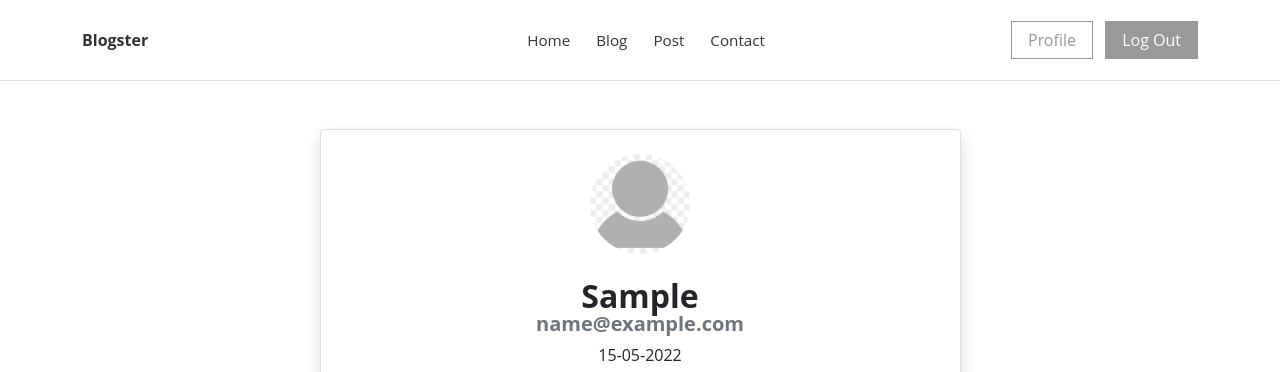
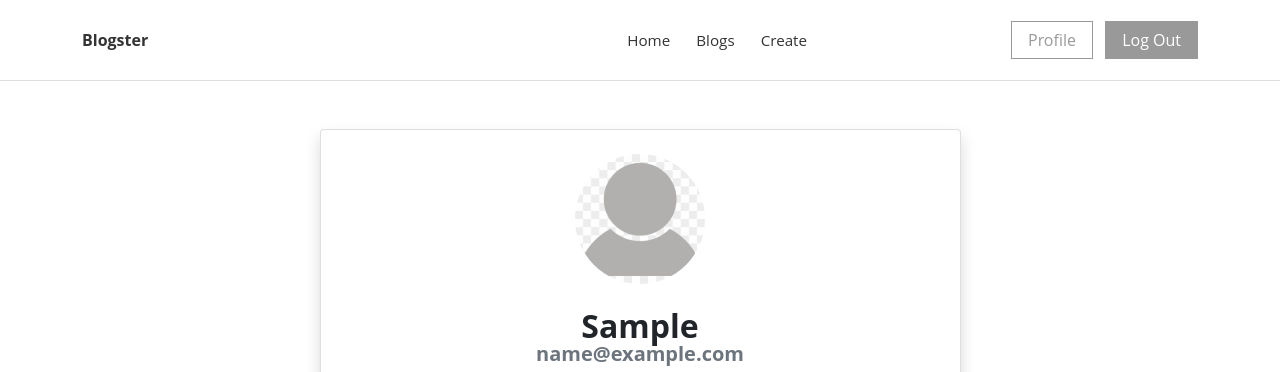
Before and after one commit to Hussein-omar-osman/Blog-Flask, a Flask app: page /account in a window 1280 px wide. Shown: the top 372 px of the page. Run offline with Flask 2, Linux system fonts and the light colour scheme; the visitor is signed in with stand-in values (Sample User, id 1); data comes from the database, SQL or seed files in the repository; some libraries are stand-ins or nearby versions.

Commit message:
creating a post blog template that will enable users to post blogs

```diff
--- a/blog/models.py
+++ b/blog/models.py
@@ -25,7 +25,7 @@ class Post(db.Model):
     title = db.Column(db.String(100), nullable=False)
     likes = db.Column(db.Integer, nullable=False, default=0)
     dislikes = db.Column(db.Integer, nullable=False, default=0)
-    blog_image = db.Column(db.String(20), nullable=False, default='default_blog.jpg')
+    blog_image = db.Column(db.String, nullable=False, default='default_blog.jpg')
     date_posted = db.Column(db.DateTime, nullable=False, default=datetime.utcnow)
     content = db.Column(db.Text, nullable=False)
     user_id = db.Column(db.Integer, db.ForeignKey('user.id'), nullable=False)
--- a/blog/static/css/main.css
+++ b/blog/static/css/main.css
@@ -21,7 +21,7 @@
 }
 
 .top-links {
-  margin-left: 350px;
+  margin-left: 450px;
 }
 
 .login-page {
--- a/blog/templates/account.html
+++ b/blog/templates/account.html
@@ -4,7 +4,7 @@
     <div class="col-md-7">
       <div class="card p-3 py-4 shadow p-4 mb-5 bg-body rounded">
         <div class="text-center">
-          <img src="{{ profile_image }}" width="100" class="rounded-circle" />
+          <img src="{{ profile_image }}" width="130" class="rounded-circle" />
         </div>
         <div class="text-center mt-3">
           <h2 class="mt-2 mb-0">{{current_user.username | capitalize}}</h2>
--- a/blog/templates/base_layout.html
+++ b/blog/templates/base_layout.html
@@ -47,12 +47,15 @@
                 <a href="{{ url_for('home') }}" class="nav-link">Home</a>
               </li>
               <li class="nav-item">
-                <a href="blog.html" class="nav-link">Blog</a>
+                <a href="#" class="nav-link">Blogs</a>
               </li>
+              {% if current_user.is_authenticated %}
               <li class="nav-item">
-                <a href="post.html" class="nav-link">Post</a>
+                <a href="{{ url_for('create_blog') }}" class="nav-link"
+                  >Create</a
+                >
               </li>
-              <li class="nav-item"><a href="#" class="nav-link">Contact</a></li>
+              {% endif %}
             </ul>
           </div>
           <div class="auth">
--- a/blog/views.py
+++ b/blog/views.py
@@ -1,6 +1,7 @@
+from turtle import title
 from flask import render_template, url_for, flash, redirect, request
 from blog import app, db, bc
-from blog.forms import LoginForm, RegistrationForm, UpdateProfileForm
+from blog.forms import LoginForm, RegistrationForm, UpdateProfileForm, BlogForm
 from blog.models import User, Post, Comments
 from flask_login import login_user, current_user, logout_user, login_required
 import requests
@@ -78,3 +79,17 @@ def update_profile():
     form.bio.data = current_user.description
 
   return render_template('update_profile.html', title='Update Profile', form=form)
+
+
+@app.route("/create_pitch", methods=['GET', 'POST'])
+@login_required
+def create_blog():
+  form = BlogForm()
+  if form.validate_on_submit():
+    post = Post(title=form.title.data, content=form.content.data, author=current_user)
+    db.session.add(post)
+    db.session.commit()
+    flash('You have posted', 'secondary')
+    return redirect(url_for('home'))
+
+  return render_template('create_blog.html', title='Create Blog', form=form)
```
Also changed, not shown: blog/forms.py (+7 -0 lines), blog/templates/create_blog.html (added, +54 -0 lines), blog/static/blog_images/default_blog.jpg (added), blog/static/profile_pics/9e3aac0f6ab67f45.jpeg (added).
